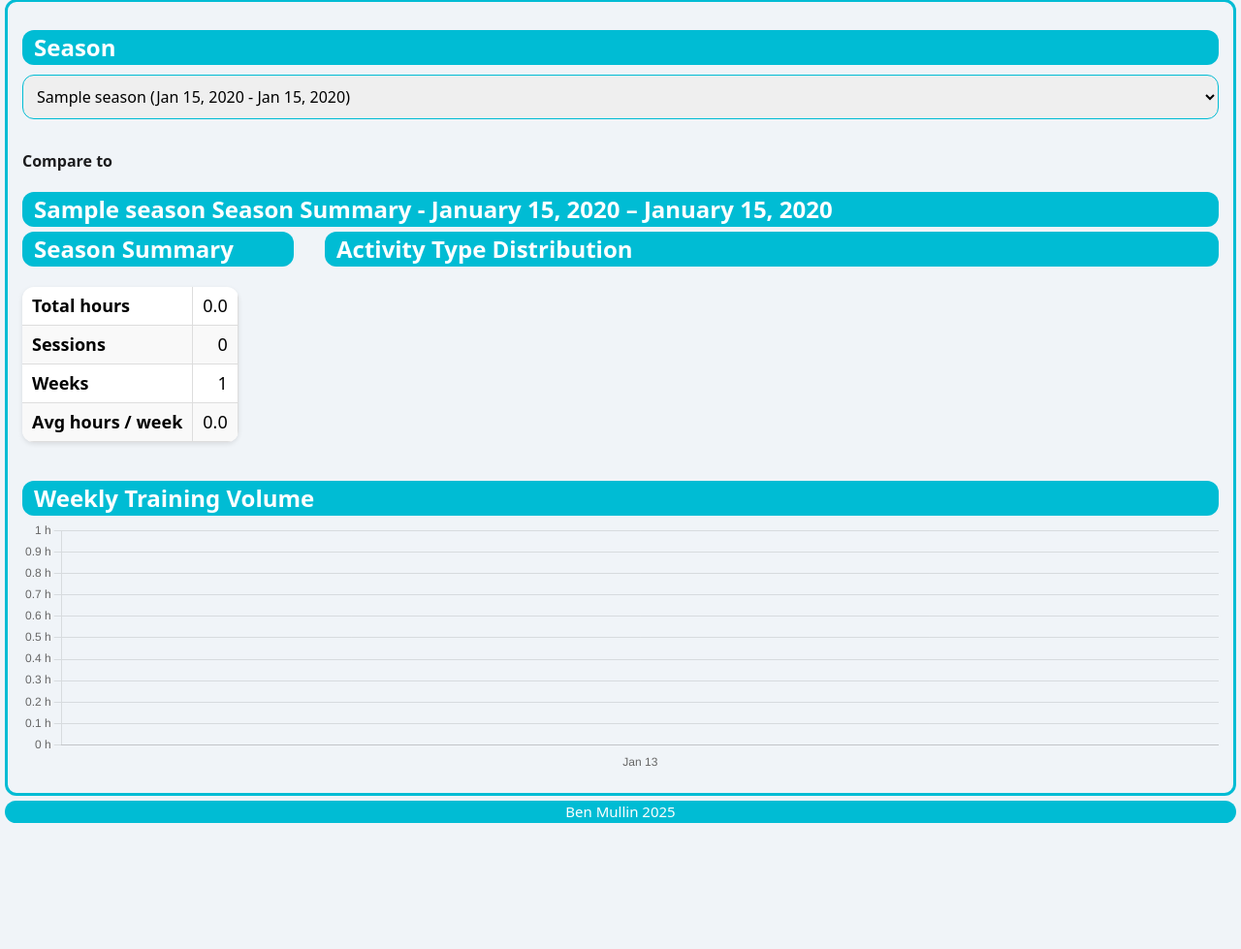
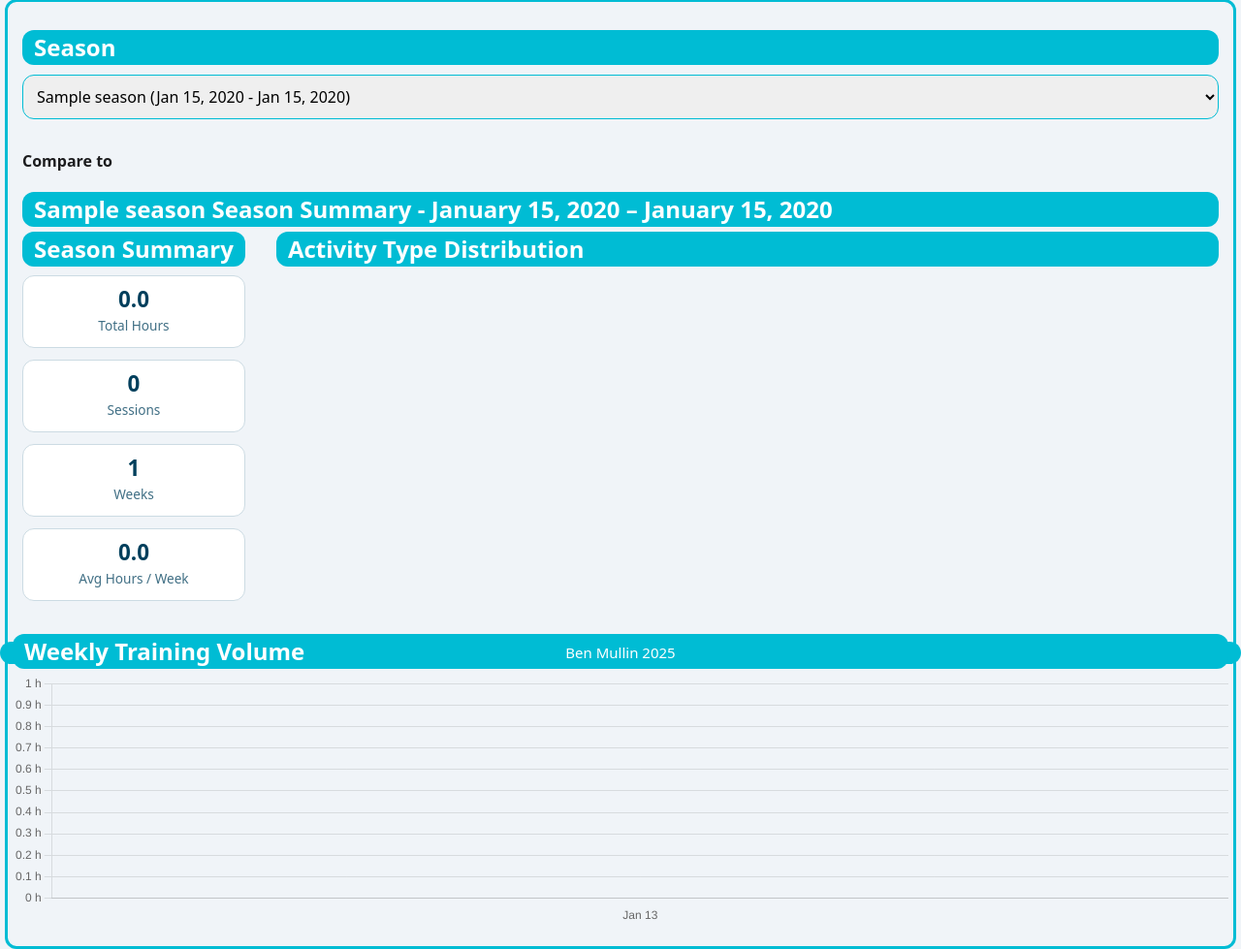
Before and after one commit to btmullin/supertl2, a Flask app: page /seasons in a window 1280 px wide. Shown: the part 138-1117 px from the top of the page at 97% size. Before the commit the page ends 987 px from the top, so only its background shows below. Run offline with Flask 3, Linux system fonts and the light colour scheme; tables that the repository leaves empty hold one stand-in row (values such as "Sample post"); parts of the project's set-up code (start-up, migrations or seed data) failed here and were passed over.

Commit message:
Utilizing some kpis instead of tables.

```diff
--- a/apps/backend/app/static/main.css
+++ b/apps/backend/app/static/main.css
@@ -204,6 +204,7 @@ label {
   background-color: var(--theme-color-primary);
   border-radius: var(--theme-corner-radius);
   padding-left: 0.5em;
+  padding-right: 0.5em;
 }
 
 /* Make sure the form spans full width */
@@ -565,10 +566,22 @@ button:hover {
   line-height: 1;
 }
 
-.season-top-header {
-  display: flex;
-  gap: 2rem;
-  align-items: stretch;
+.season-top-row {
+  display: grid;
+  grid-template-columns: max-content 1fr;
+  column-gap: 2rem;
+  align-self: start;
+}
+
+.season-summary-header,
+.season-distribution-header {
+  margin-bottom: 0.25rem;
+}
+
+.season-summary-header label,
+.season-distribution-header label {
+  display: block;
+  font-weight: 600;
 }
 
 .season-summary-header {
@@ -666,11 +679,26 @@ button:hover {
   align-items: stretch;
 }
 
+.dashboard-kpis {
+  display: grid;
+  grid-template-columns: repeat(3, minmax(110px, 1fr));
+  gap: 0.75rem;
+  align-items: stretch;
+}
+
+.season-summary-kpis {
+  display: grid;
+  grid-template-columns: 1fr;
+  gap: 0.75rem;
+}
+
 .kpi {
   padding: 0.75rem 0.9rem;
   background: var(--theme-background-color-light);
   border: 1px solid var(--theme-color-accent-light);
   border-radius: var(--theme-corner-radius);
+  align-items: center;
+  text-align: center;
 }
 
 .kpi-value {
--- a/apps/backend/app/templates/season.html
+++ b/apps/backend/app/templates/season.html
@@ -51,33 +51,31 @@
 
 
         <div class="season-top-row">
-          <div class="season-top-header">
             <div class="season-summary-header">
               <label>Season Summary</label>
             </div>
             <div class="season-distribution-header">
               <label>Activity Type Distribution</label>
             </div>
-          </div>
-          <div class="season-top-content">
-            {% if summary %}
-              <div class="season-summary">
-                <div class="summary-container" style="margin-top: 1rem;">
-                  <table class="styled-table">
-                    <tbody>
-                      <tr><th>Total hours</th><td style="text-align:right;">{{ "%.1f"|format(summary.total_hours) }}</td></tr>
-                      <tr><th>Sessions</th><td style="text-align:right;">{{ summary.sessions }}</td></tr>
-                      <tr><th>Weeks</th><td style="text-align:right;">{{ summary.weeks }}</td></tr>
-                      <tr><th>Avg hours / week</th><td style="text-align:right;">{{ "%.1f"|format(summary.avg_hours_per_week) }}</td></tr>
-                    </tbody>
-                  </table>
 
-                  {% if summary.is_in_progress %}
-                    <p style="opacity:0.8;">To date through {{ summary.effective_end }}</p>
-                  {% endif %}
-                </div>
+            <div class="season-summary-kpis">
+              <div class="kpi">
+                <div class="kpi-value">{{ summary.total_hours | round(1) }}</div>
+                <div class="kpi-label">Total Hours</div>
               </div>
-            {% endif %}
+              <div class="kpi">
+                <div class="kpi-value">{{ summary.sessions }}</div>
+                <div class="kpi-label">Sessions</div>
+              </div>
+              <div class="kpi">
+                <div class="kpi-value">{{ summary.weeks }}</div>
+                <div class="kpi-label">Weeks</div>
+              </div>
+              <div class="kpi">
+                <div class="kpi-value">{{ summary.avg_hours_per_week | round(1) }}</div>
+                <div class="kpi-label">Avg Hours / Week</div>
+              </div>
+            </div>
 
             {% set items = breakdown.get("items") if breakdown else None %}
             {% if items and items|length %}
```
Also changed, not shown: apps/backend/app/templates/dashboard.html (+16 -23 lines).
